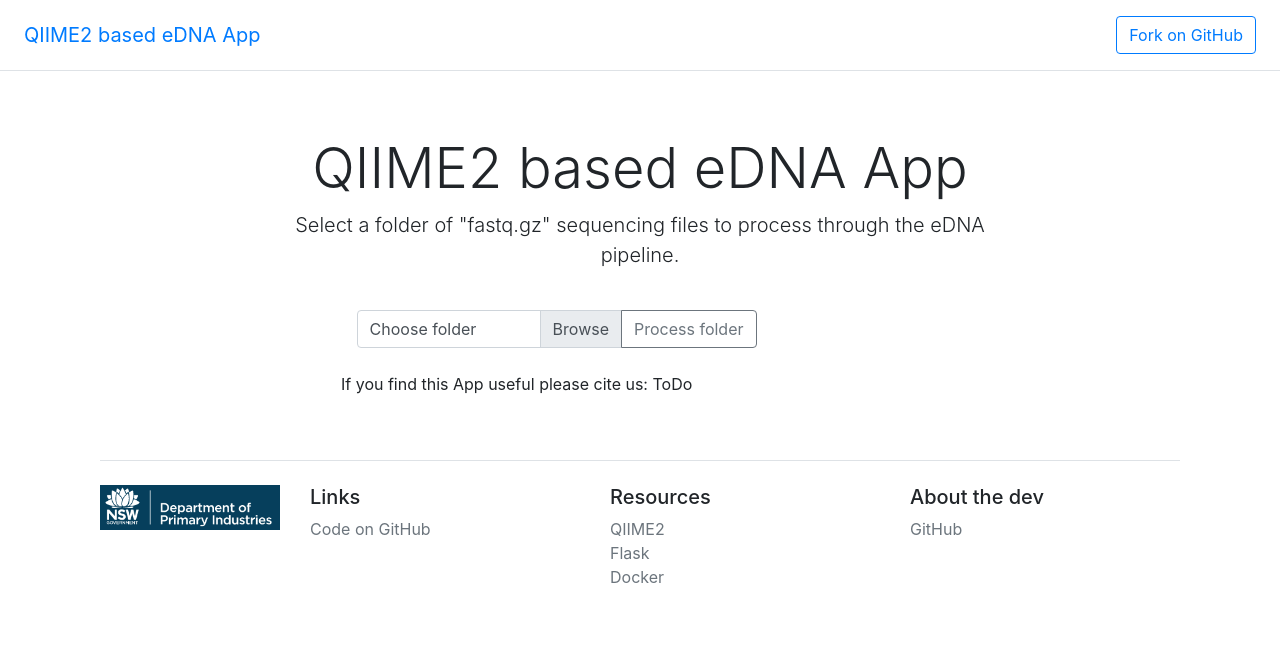
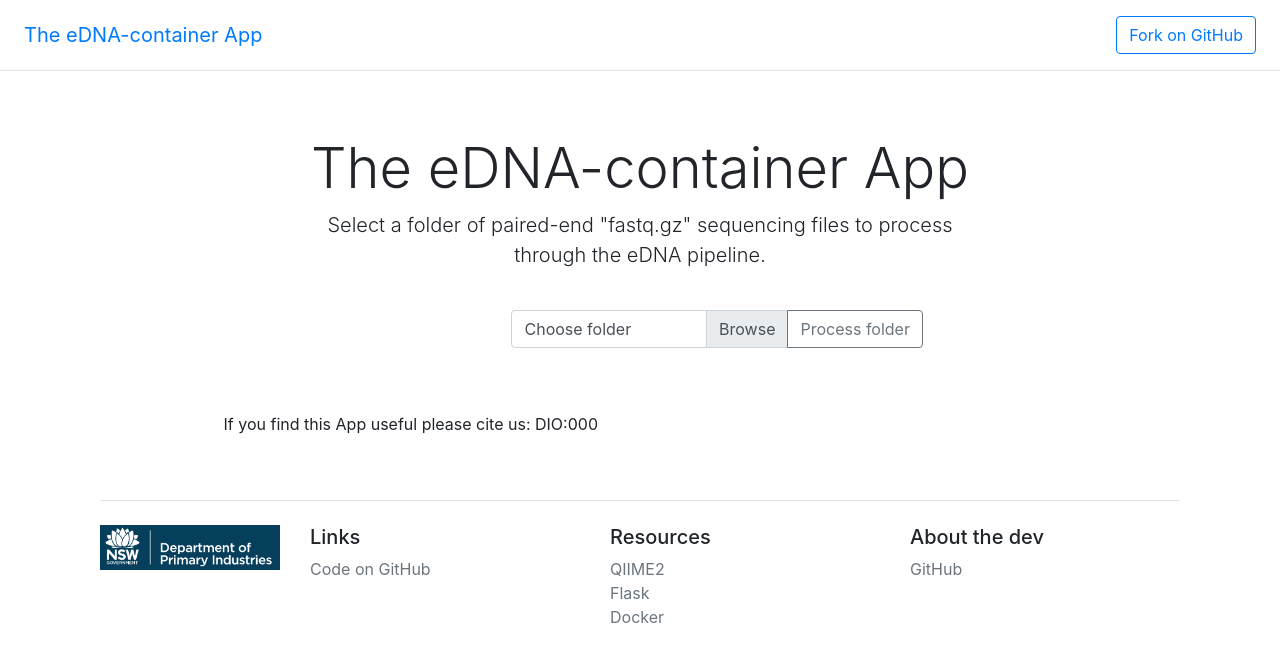
Before and after one commit to dwheelerau/edna-container, a Flask app: template templates/index.html in a window 1280 px wide. Shown: the top 662 px of the page. Run offline with Flask 3, Linux system fonts and the light colour scheme; the template is opened without the code that fills it, so the values that code supplies are empty; some libraries are stand-ins or nearby versions.

Commit message:
format changes

```diff
--- a/templates/base.html
+++ b/templates/base.html
@@ -11,7 +11,7 @@
     <meta name="description" content="Flask eDNA app" />
     <meta name="author" content="Dave Wheeler" />
 
-    <title>QIIME2 based eDNA App</title>
+    <title>The eDNA-container App</title>
 
     <!-- Bootstrap core CSS -->
     <link
@@ -27,7 +27,7 @@
       class="d-flex flex-column flex-md-row align-items-center p-3 px-md-4 mb-3 bg-white border-bottom box-shadow"
     >
       <h5 class="my-0 mr-md-auto font-weight-normal">
-        <a href="/">QIIME2 based eDNA App</a>
+        <a href="/">The eDNA-container App</a>
       </h5>
       <a
         class="btn btn-outline-primary"
--- a/templates/index.html
+++ b/templates/index.html
@@ -4,13 +4,13 @@
 <div class="row">
   <div class="col-sm-8 offset-sm-2">
     <div class="pricing-header px-3 py-3 pt-md-5 pb-md-4 mx-auto text-center">
-      <h1 class="display-4">QIIME2 based eDNA App</h1>
-      <p class="lead">Select a folder of "fastq.gz" sequencing files to process through the eDNA pipeline.<br> <a
+      <h1 class="display-4">The eDNA-container App</h1>
+      <p class="lead">Select a folder of paired-end "fastq.gz" sequencing files to process through the eDNA pipeline.<br> <a
     </div>
   </div>
 </div>
 <div class="row">
-  <div class="mb-4 col-md-6 offset-md-4">
+  <div class="mb-4 col-md-6 offset-md-6">
     <form action="/infer" method="POST" enctype="multipart/form-data">
       <div class="input-group">
         <div class="custom-file">
@@ -25,10 +25,11 @@
       </div>
     </form>
   </div>
-    <div class="row">
-    <div class="col-sm-12 offset-sm-9 my-6">
+    <div class="row justify-content-center">
+    <div class="col-sm-12 offset-sm-10 my-6"
+        <p></p>
         <p>
-        If you find this App useful please cite us: ToDo
+        <br>If you find this App useful please cite us: DIO:000
         </p>
     </div>
   </div>
```
